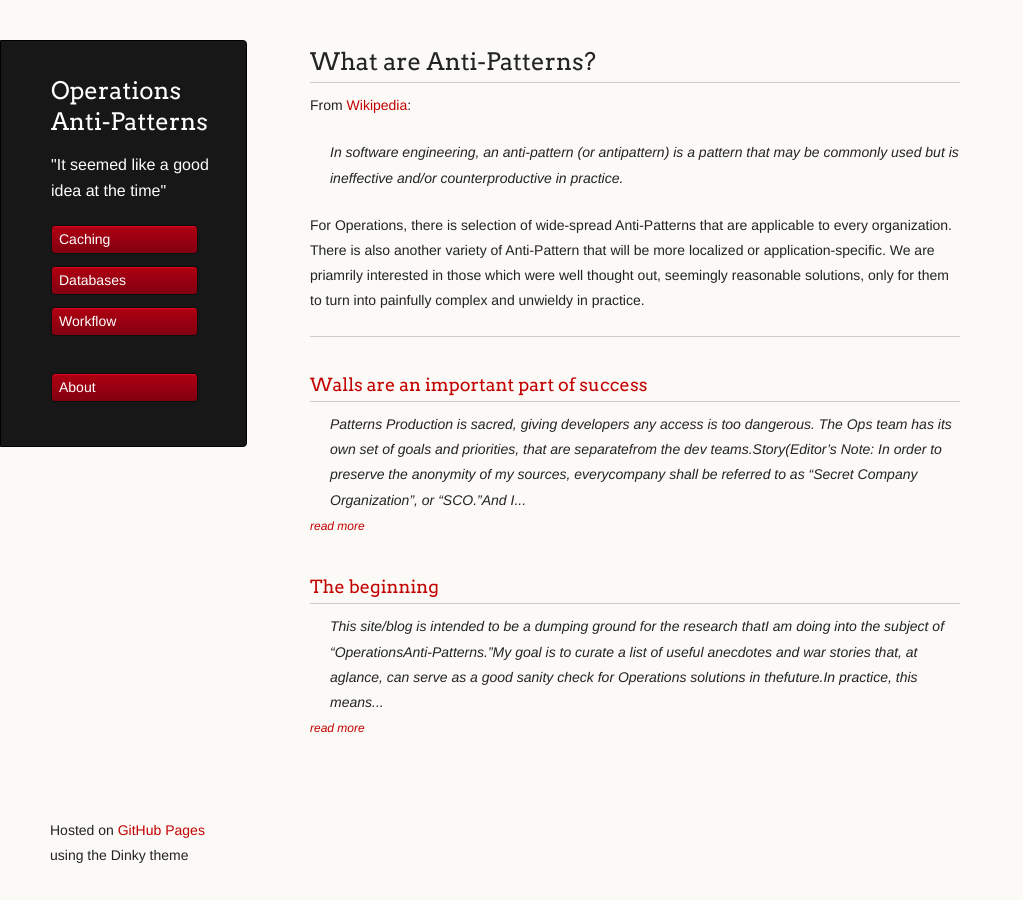
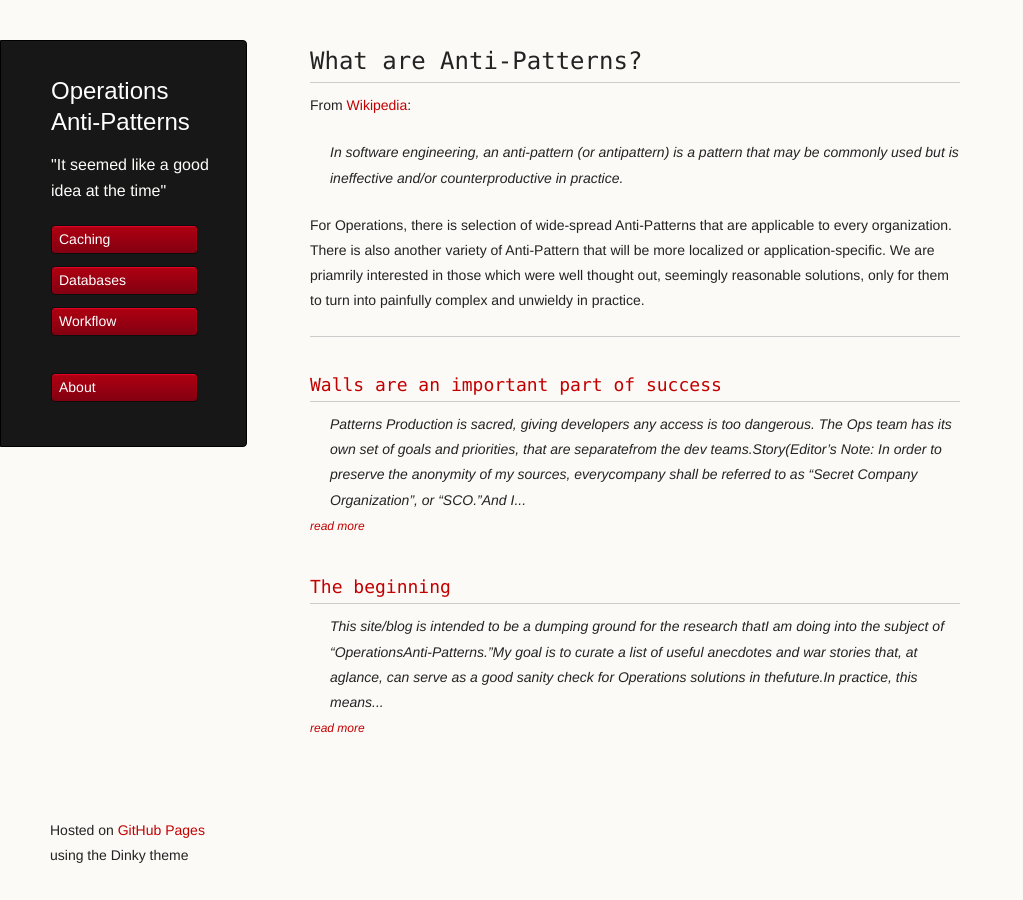
Before and after one commit to rtyler/opsantipatterns, a Jekyll site: the page built from index.html, in a window 1280 px wide. Shown: the whole page, without its empty margins (0-1023 px from the left). Built offline with Jekyll 4.4.1, drawn with Linux system fonts in a browser that asks for light colours; the list of posts is cut into pages by our own code.

Commit message:
Google fonts sux0r

```diff
--- a/stylesheets/styles.css
+++ b/stylesheets/styles.css
@@ -1,4 +1,6 @@
-@import url(https://fonts.googleapis.com/css?family=Arvo:400,700,400italic);
+/*
+ * @import url(https://fonts.googleapis.com/css?family=Arvo:400,700,400italic);
+ */
 
 /* MeyerWeb Reset */
 
```
